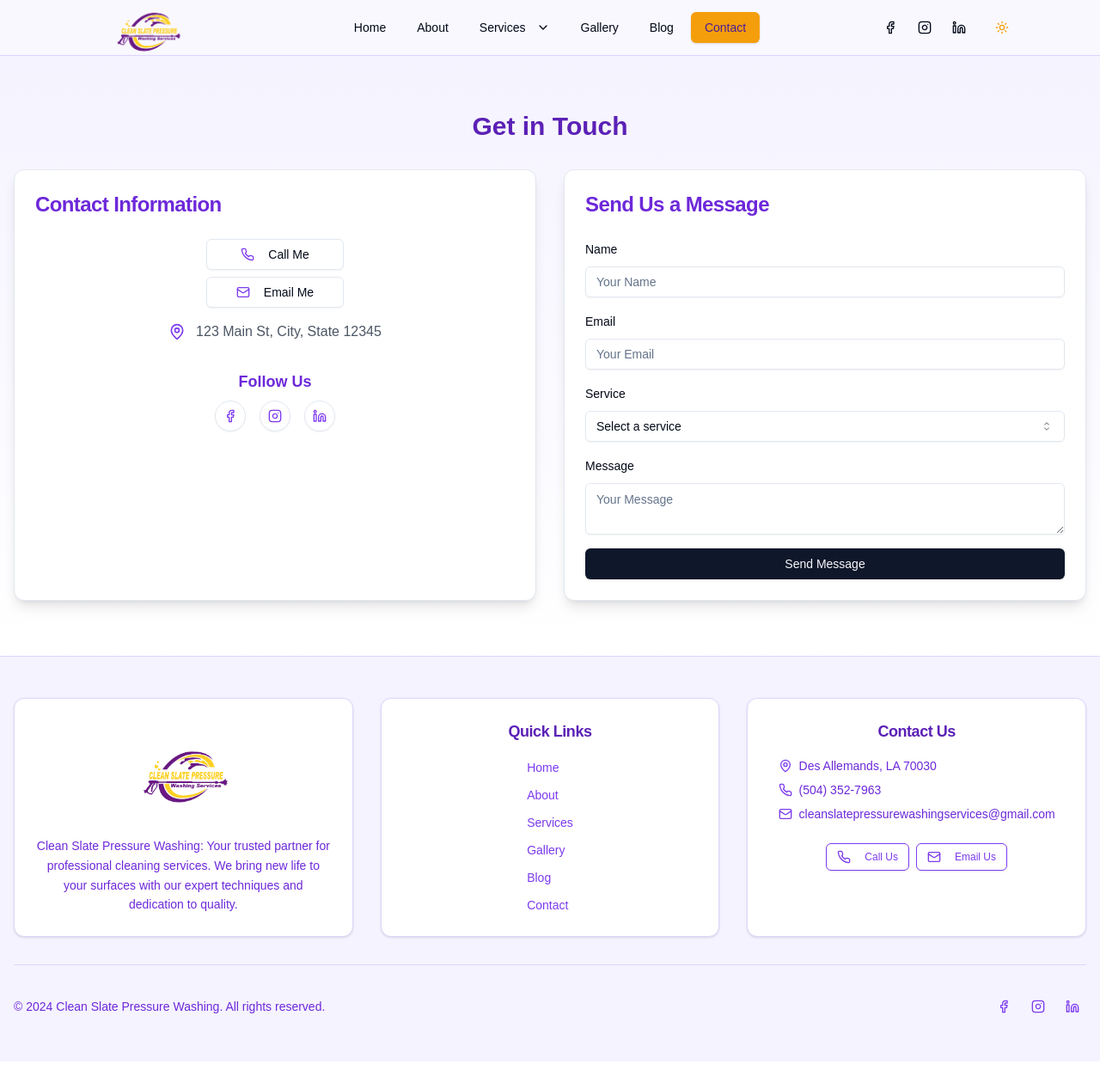
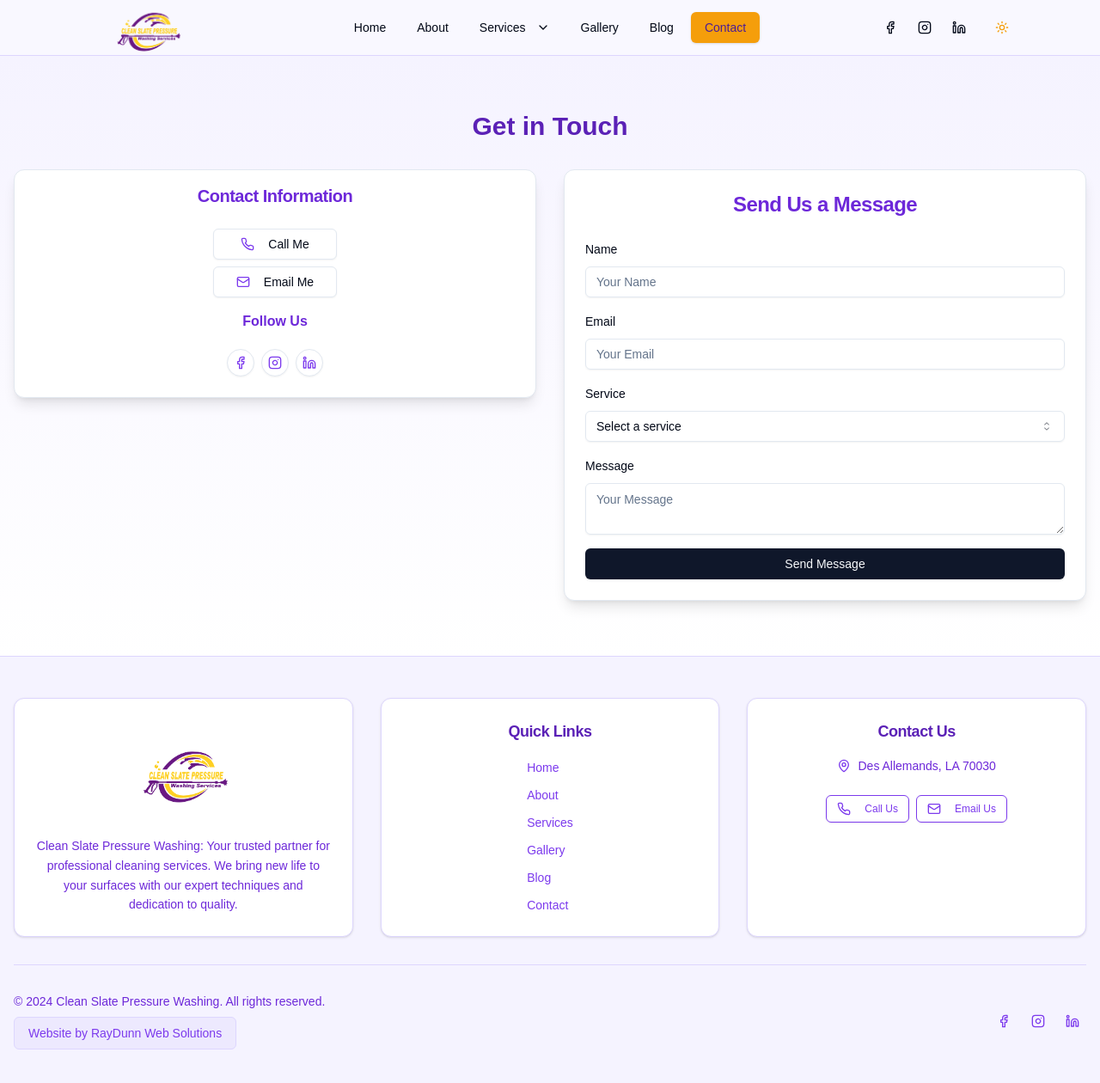
Before and after one commit to arayer143/clean-slate-pressure-washing, a Next.js app: page /contact in a window 1280 px wide. Shown: the top 1260 px of the page at 86% size. Before the commit the page ends 1235 px from the top, so only its background shows below. Built offline with nearby package versions, Linux system fonts and the light colour scheme.

Commit message:
footer and the contact-section update

```diff
--- a/components/Contact/contact-section.tsx
+++ b/components/Contact/contact-section.tsx
@@ -8,7 +8,7 @@
 import { Textarea } from "@/components/ui/textarea"
 import { Select, SelectContent, SelectItem, SelectTrigger, SelectValue } from "@/components/ui/select"
 import { Label } from "@/components/ui/label"
-import { Facebook, Instagram, Linkedin, Mail, Phone, MapPin } from 'lucide-react'
+import { Facebook, Instagram, Linkedin, Mail, Phone } from 'lucide-react'
 
 export default function ContactSection() {
   const [formStatus, setFormStatus] = useState<'idle' | 'submitting' | 'submitted' | 'error'>('idle')
@@ -58,15 +58,15 @@
         </motion.h2>
         <div className="grid grid-cols-1 md:grid-cols-2 gap-8">
           <motion.div {...fadeInUp}>
-            <Card className="h-full bg-white dark:bg-gray-800 shadow-lg hover:shadow-xl transition-all duration-300">
-              <CardHeader>
-                <CardTitle className="text-2xl font-bold text-purple-700 dark:text-purple-300">Contact Information</CardTitle>
+            <Card className="h-full bg-white dark:bg-gray-800 shadow-lg hover:shadow-xl transition-all duration-300 lg:h-auto">
+              <CardHeader className="lg:py-4">
+                <CardTitle className="text-2xl font-bold text-center text-purple-700 dark:text-purple-300 lg:text-xl">Contact Information</CardTitle>
               </CardHeader>
-              <CardContent className="space-y-4 flex flex-col items-center text-center">
+              <CardContent className="space-y-4 flex flex-col items-center text-center lg:space-y-2 lg:py-2">
                 <div className="flex flex-col items-center space-y-2">
                   <Button
                     variant="outline"
-                    className="w-40 justify-center space-x-2 bg-white dark:bg-gray-800 hover:bg-purple-100 dark:hover:bg-purple-900 transition-colors duration-300"
+                    className="w-40 justify-center space-x-2 bg-white dark:bg-gray-800 hover:bg-purple-100 dark:hover:bg-purple-900 transition-colors duration-300 lg:w-36 lg:text-sm lg:py-1"
                     asChild
                   >
                     <a href="tel:5043527963">
@@ -76,7 +76,7 @@
                   </Button>
                   <Button
                     variant="outline"
-                    className="w-40 justify-center space-x-2 bg-white dark:bg-gray-800 hover:bg-purple-100 dark:hover:bg-purple-900 transition-colors duration-300"
+                    className="w-40 justify-center space-x-2 bg-white dark:bg-gray-800 hover:bg-purple-100 dark:hover:bg-purple-900 transition-colors duration-300 lg:w-36 lg:text-sm lg:py-1"
                     asChild
                   >
                     <a href="mailto:Rickeynaquin@cleanslatepressurewashingnola.com">
@@ -85,20 +85,17 @@
                     </a>
                   </Button>
                 </div>
-                <div className="flex items-center justify-center space-x-3">
-                  <MapPin className="w-5 h-5 text-purple-600 dark:text-purple-400" />
-                  <span className="text-gray-600 dark:text-gray-300">123 Main St, City, State 12345</span>
-                </div>
-                <div className="pt-4 w-full">
-                  <h3 className="text-lg font-semibold text-purple-700 dark:text-purple-300 mb-2 text-center">Follow Us</h3>
-                  <div className="flex justify-center space-x-4">
+
+                <div className="pt-4 w-full lg:pt-2">
+                  <h3 className="text-lg font-semibold text-purple-700 dark:text-purple-300 mb-2 text-center lg:text-base lg:mb-1">Follow Us</h3>
+                  <div className="flex justify-center space-x-4 lg:space-x-2 py-4">
                     {[
                       { icon: Facebook, label: "Facebook" },
                       { icon: Instagram, label: "Instagram" },
                       { icon: Linkedin, label: "LinkedIn" },
                     ].map((social, index) => (
-                      <Button key={index} variant="outline" size="icon" className="rounded-full bg-white dark:bg-gray-800 hover:bg-purple-100 dark:hover:bg-purple-900 transition-colors duration-300">
-                        <social.icon className="w-5 h-5 text-purple-600 dark:text-purple-300" />
+                      <Button key={index} variant="outline" size="icon" className="rounded-full bg-white dark:bg-gray-800 hover:bg-purple-100 dark:hover:bg-purple-900 transition-colors duration-300 lg:w-8 lg:h-8">
+                        <social.icon className="w-5 h-5 text-purple-600 dark:text-purple-300 lg:w-4 lg:h-4" />
                         <span className="sr-only">{social.label}</span>
                       </Button>
                     ))}
@@ -110,7 +107,7 @@
           <motion.div {...fadeInUp}>
             <Card className="h-full bg-white dark:bg-gray-800 shadow-lg hover:shadow-xl transition-all duration-300">
               <CardHeader>
-                <CardTitle className="text-2xl font-bold text-purple-700 dark:text-purple-300">Send Us a Message</CardTitle>
+                <CardTitle className="text-2xl text-center font-bold text-purple-700 dark:text-purple-300">Send Us a Message</CardTitle>
               </CardHeader>
               <CardContent>
                 <form onSubmit={handleSubmit} className="space-y-4">
--- a/components/Footer/footer.tsx
+++ b/components/Footer/footer.tsx
@@ -1,6 +1,6 @@
 import Image from 'next/image'
 import Link from 'next/link'
-import { Facebook, Instagram, Linkedin, Mail, Phone, MapPin } from 'lucide-react'
+import { Facebook, Instagram, Linkedin, Mail, MapPin, Phone } from 'lucide-react'
 import { Button } from "@/components/ui/button"
 import { Separator } from "@/components/ui/separator"
 import { Card, CardContent } from "@/components/ui/card"
@@ -9,6 +9,7 @@
   { icon: Facebook, href: "https://www.facebook.com/CleanslatepressurewashingservicesLLC" },
   { icon: Instagram, href: "https://www.instagram.com/cleanslatepressurewashnola/" },
   { icon: Linkedin, href: "http://www.linkedin.com/in/rickey-naquin-719008297" },
+
 ]
 
 export default function Footer() {
@@ -55,14 +56,6 @@
                   <MapPin className="h-4 w-4 flex-shrink-0 text-purple-600 dark:text-purple-400" />
                   <span>Des Allemands, LA 70030</span>
                 </li>
-                <li className="flex items-center space-x-2 justify-center sm:justify-start">
-                  <Phone className="h-4 w-4 flex-shrink-0 text-purple-600 dark:text-purple-400" />
-                  <span>(504) 352-7963</span>
-                </li>
-                <li className="flex items-center space-x-2 justify-center sm:justify-start">
-                  <Mail className="h-4 w-4 flex-shrink-0 text-purple-600 dark:text-purple-400" />
-                  <span>cleanslatepressurewashingservices@gmail.com</span>
-                </li>
               </ul>
               <div className="flex space-x-2 pt-2">
                 <Link href="tel:5043527963">
@@ -71,7 +64,7 @@
                     <span>Call Us</span>
                   </Button>
                 </Link>
-                <Link href="Rickeynaquin@cleanslatepressurewashingnola.com">
+                <Link href="mailto:Rickeynaquin@cleanslatepressurewashingnola.com">
                   <Button variant="outline" size="sm" className="flex items-center space-x-2 border-purple-600 text-purple-600 hover:bg-purple-100 dark:border-purple-400 dark:text-purple-400 dark:hover:bg-purple-900">
                     <Mail className="h-4 w-4" />
                     <span>Email Us</span>
@@ -83,9 +76,20 @@
         </div>
         <Separator className="my-8 bg-purple-200 dark:bg-purple-700" />
         <div className="flex flex-col items-center justify-between gap-4 md:flex-row">
-          <p className="text-sm text-purple-700 dark:text-purple-300 text-center md:text-left">
-            © {new Date().getFullYear()} Clean Slate Pressure Washing. All rights reserved.
-          </p>
+          <div className="text-sm text-purple-700 dark:text-purple-300 text-center md:text-left space-y-2">
+            <p>
+              © {new Date().getFullYear()} Clean Slate Pressure Washing. All rights reserved.
+            </p>
+            <Link
+              href="https://www.raydunnsolutions.com/"
+              target="_blank"
+              rel="noopener noreferrer"
+              className="inline-flex items-center justify-center px-4 py-2 text-sm font-medium text-purple-600 bg-purple-100 border border-purple-200 rounded-md hover:bg-purple-200 dark:text-purple-300 dark:bg-purple-900 dark:border-purple-700 dark:hover:bg-purple-800 transition-colors duration-200"
+            >
+              Website by RayDunn Web Solutions
+              <span className="sr-only">(opens in a new tab)</span>
+            </Link>
+          </div>
           <div className="flex items-center space-x-4">
             <div className="flex space-x-2">
               {socialLinks.map((social) => (
```
